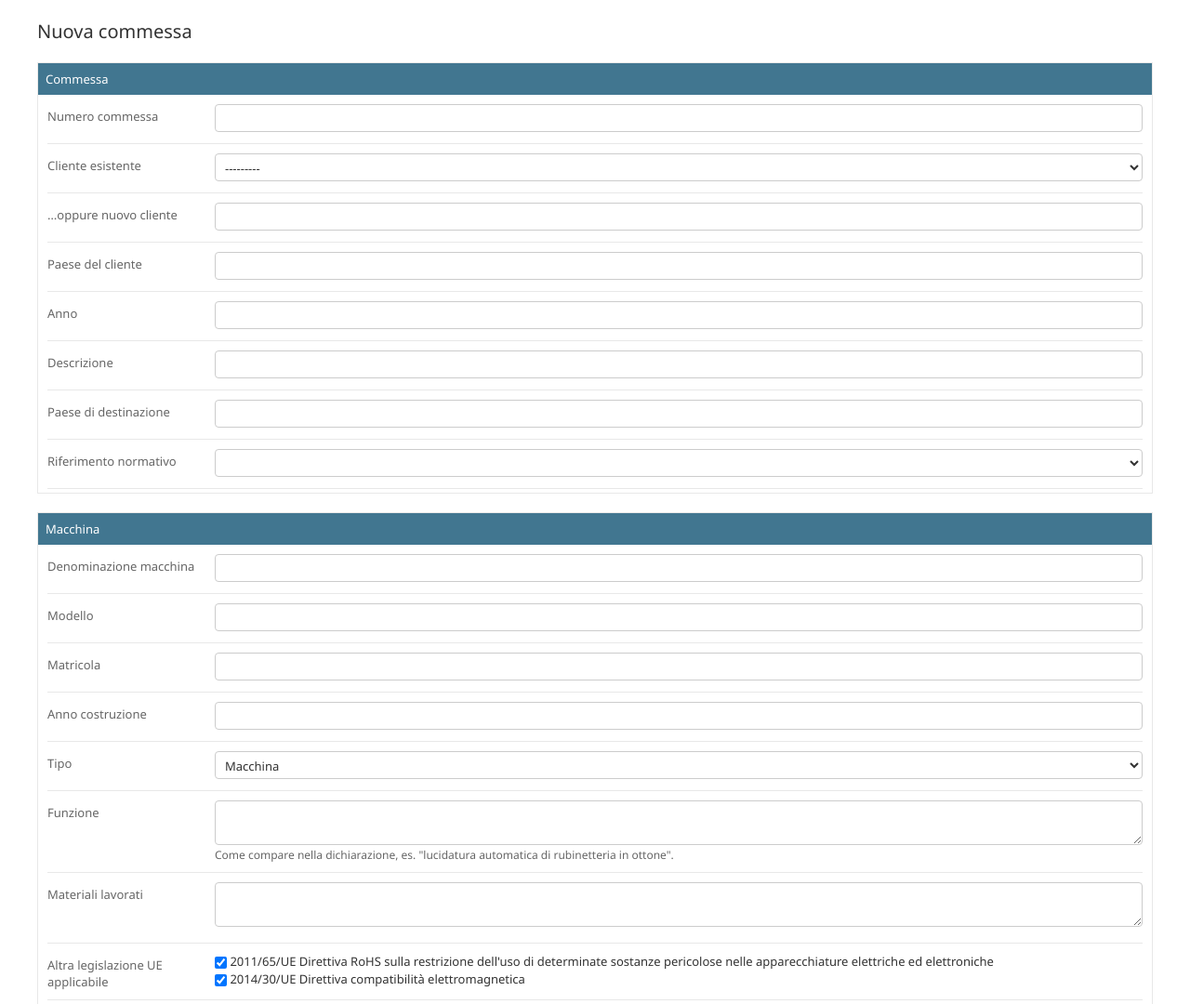
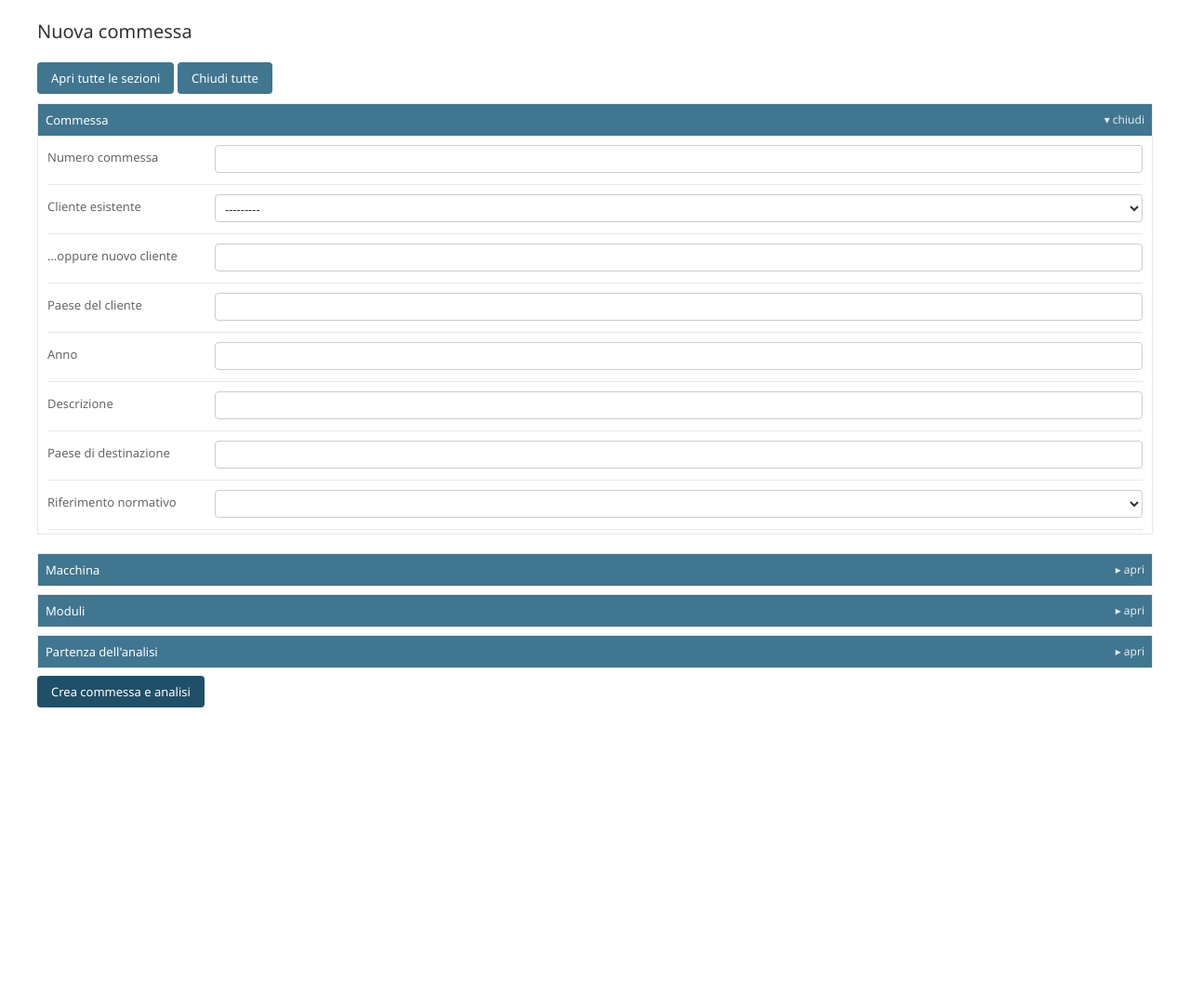
Before and after one commit to MrRight-1973/cosmap-analisi-rischi, a Django app: page /commesse/nuova/ in a window 1280 px wide. Shown: the part 53-1133 px from the top of the page at 93% size. After the commit the page ends 814 px from the top, so only its background shows below. Run offline with Django 5.2, Linux system fonts and the light colour scheme; the visitor is signed in with stand-in values (Sample User, id 1); data comes from the database, SQL or seed files in the repository; data that the repository does not hold is empty.

Commit message:
Sezioni apribili in tutte le pagine
sezioni.js, caricato da tutte le pagine delle commesse: la fascia del titolo dei moduli (legend), dei riquadri
(h2) e dei gruppi di schede per modulo apre e chiude la sezione. Alla prima visita è aperta solo la prima,
più quelle con errori o con il collegamento della pagina (es. #funzioni, #scheda-12); poi la pagina ricorda
lo stato scelto. Pulsanti Apri tutte / Chiudi tutte. Le pagine con sezioni già richiudibili restano come sono.

Co-Authored-By: Claude Opus 5.5 (1M context) <noreply@anthropic.com>

```diff
--- /dev/null
+++ b/rischi/static/rischi/sezioni.js
@@ -0,0 +1,78 @@
+/* Sezioni apribili in tutte le pagine: la fascia del titolo (legend dei moduli, h2 dei riquadri) apre e chiude
+   la sezione (anche i gruppi di schede per modulo). Alla prima visita è aperta solo la prima sezione (e quelle con errori o con il collegamento della
+   pagina, es. #funzioni); poi la pagina ricorda lo stato scelto. Le sezioni già richiudibili (details) restano come sono. */
+(function () {
+  "use strict";
+
+  const CHIAVE = "sezioni:" + location.pathname;
+
+  function leggiStato() {
+    try { return JSON.parse(localStorage.getItem(CHIAVE) || "null"); } catch (e) { return null; }
+  }
+
+  function salvaStato(sezioni) {
+    try { localStorage.setItem(CHIAVE, JSON.stringify(sezioni.map((s) => !s.classList.contains("chiusa")))); } catch (e) { /* senza memoria */ }
+  }
+
+  function titolo(sezione) {
+    return sezione.querySelector(":scope > legend, :scope > h2");
+  }
+
+  function imposta(sezione, aperta) {
+    sezione.classList.toggle("chiusa", !aperta);
+    titolo(sezione).setAttribute("aria-expanded", aperta ? "true" : "false");
+  }
+
+  function prepara() {
+    const SELETTORE = ".modulo fieldset, section.riquadro, section.modulo-gruppo";
+    const sezioni = Array.from(document.querySelectorAll(SELETTORE)).filter(function (s) {
+      const contenitore = s.parentElement && s.parentElement.closest(SELETTORE);
+      return titolo(s) && !s.querySelector("details.sezione") && !(contenitore && titolo(contenitore));
+    });
+    if (sezioni.length < 2) return;
+
+    const ricordato = leggiStato();
+    const bersaglio = location.hash ? document.getElementById(location.hash.slice(1)) : null;
+    sezioni.forEach(function (sezione, i) {
+      const t = titolo(sezione);
+      sezione.classList.add("sezione-apribile");
+      t.setAttribute("role", "button");
+      t.setAttribute("tabindex", "0");
+      const segno = document.createElement("span");
+      segno.className = "segno-sezione";
+      t.appendChild(segno);
+      let aperta = ricordato && ricordato.length === sezioni.length ? ricordato[i] : i === 0;
+      if (sezione.querySelector(".errorlist, .errore, .errors")) aperta = true;
+      if (bersaglio && (sezione === bersaglio || sezione.contains(bersaglio))) aperta = true;
+      imposta(sezione, aperta);
+      const cambia = function () {
+        imposta(sezione, sezione.classList.contains("chiusa"));
+        salvaStato(sezioni);
+      };
+      t.addEventListener("click", cambia);
+      t.addEventListener("keydown", function (e) {
+        if (e.key === "Enter" || e.key === " ") { e.preventDefault(); cambia(); }
+      });
+    });
+
+    // Pulsanti per aprire o chiudere tutto, sopra la prima sezione
+    const comandi = document.createElement("p");
+    comandi.className = "comandi-sezioni";
+    [["apri", "Apri tutte le sezioni"], ["chiudi", "Chiudi tutte"]].forEach(function ([azione, testo]) {
+      const b = document.createElement("button");
+      b.type = "button";
+      b.textContent = testo;
+      b.addEventListener("click", function () {
+        sezioni.forEach((s) => imposta(s, azione === "apri"));
+        salvaStato(sezioni);
+      });
+      comandi.appendChild(b);
+      comandi.appendChild(document.createTextNode(" "));
+    });
+    const primo = sezioni[0].closest("form.modulo, .modulo") || sezioni[0];
+    primo.parentNode.insertBefore(comandi, primo);
+  }
+
+  if (document.readyState === "loading") document.addEventListener("DOMContentLoaded", prepara);
+  else prepara();
+})();
--- a/rischi/static/rischi/stile.css
+++ b/rischi/static/rischi/stile.css
@@ -214,3 +214,12 @@ small.errore { color: var(--error-fg); }
 .comandi-sezioni { margin: 0 0 10px; }
 .grafico svg.grafico-pl { display: block; width: 100%; max-width: 820px; height: auto; margin: 8px 0 4px; }
 .grafico svg.grafico-pl text { fill: var(--body-fg); }
+
+/* Sezioni apribili in tutte le pagine (sezioni.js): la fascia del titolo apre e chiude la sezione */
+.sezione-apribile > legend, .sezione-apribile > h2 { cursor: pointer; user-select: none; }
+.sezione-apribile > legend .segno-sezione, .sezione-apribile > h2 .segno-sezione { float: right; font-size: 0.75rem; opacity: 0.85; text-transform: none; letter-spacing: 0; }
+.sezione-apribile > legend .segno-sezione::after, .sezione-apribile > h2 .segno-sezione::after { content: "▾ chiudi"; }
+.sezione-apribile.chiusa > legend .segno-sezione::after, .sezione-apribile.chiusa > h2 .segno-sezione::after { content: "▸ apri"; }
+.sezione-apribile.chiusa > :not(legend):not(h2) { display: none !important; }
+.sezione-apribile.chiusa { padding-bottom: 0; }
+.modulo fieldset.sezione-apribile.chiusa, section.riquadro.sezione-apribile.chiusa { margin-bottom: 8px; }
--- a/rischi/templates/rischi/base.html
+++ b/rischi/templates/rischi/base.html
@@ -3,6 +3,7 @@
 {% comment %}Pagine delle commesse con la stessa grafica della libreria (amministrazione di Django).{% endcomment %}
 {% block title %}{% block titolo %}Analisi dei rischi{% endblock %} · Cosmap{% endblock %}
 {% block extrastyle %}<link rel="stylesheet" href="{% static 'rischi/stile.css' %}">{% endblock %}
+{% block extrahead %}{{ block.super }}<script src="{% static 'rischi/sezioni.js' %}" defer></script>{% endblock %}
 {% block usertools %}
 {% if user.is_authenticated %}
 <div id="user-tools">
```
Also changed, not shown: rischi/tests.py (+7 -0 lines).
